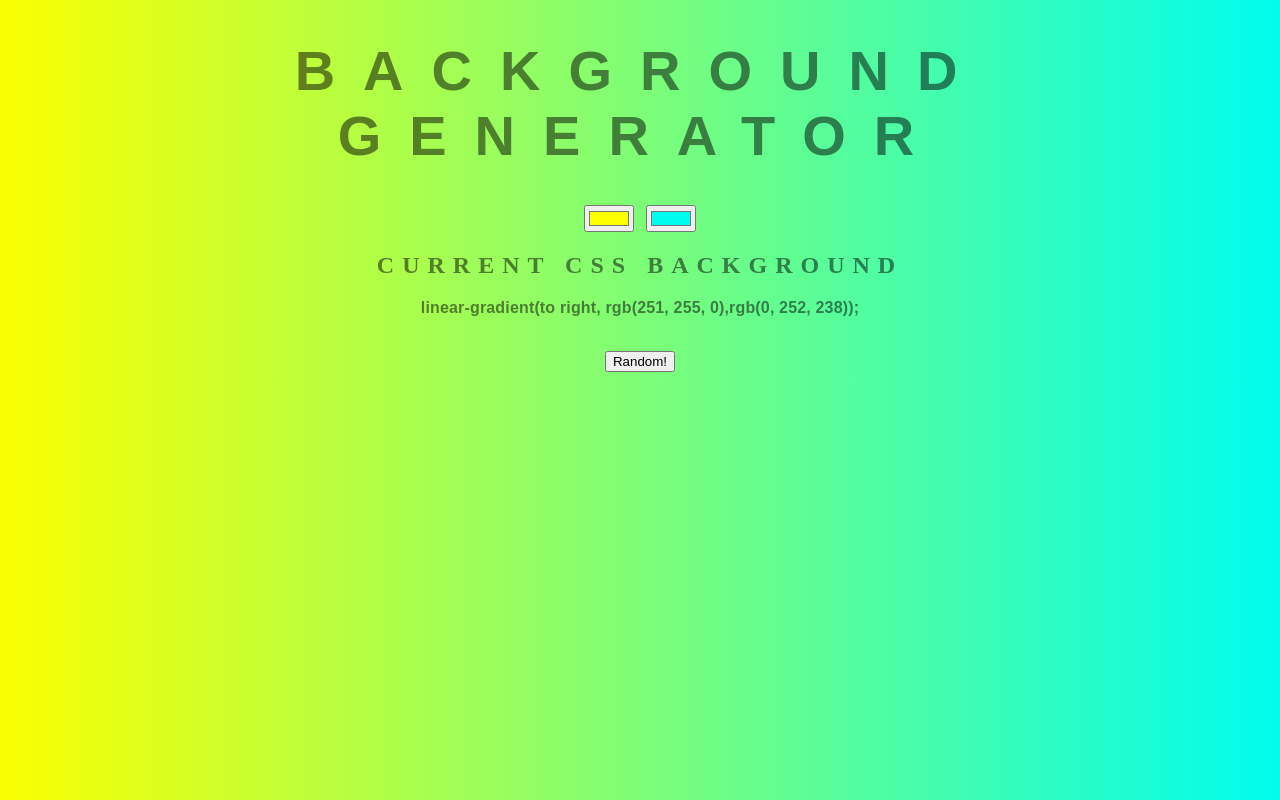
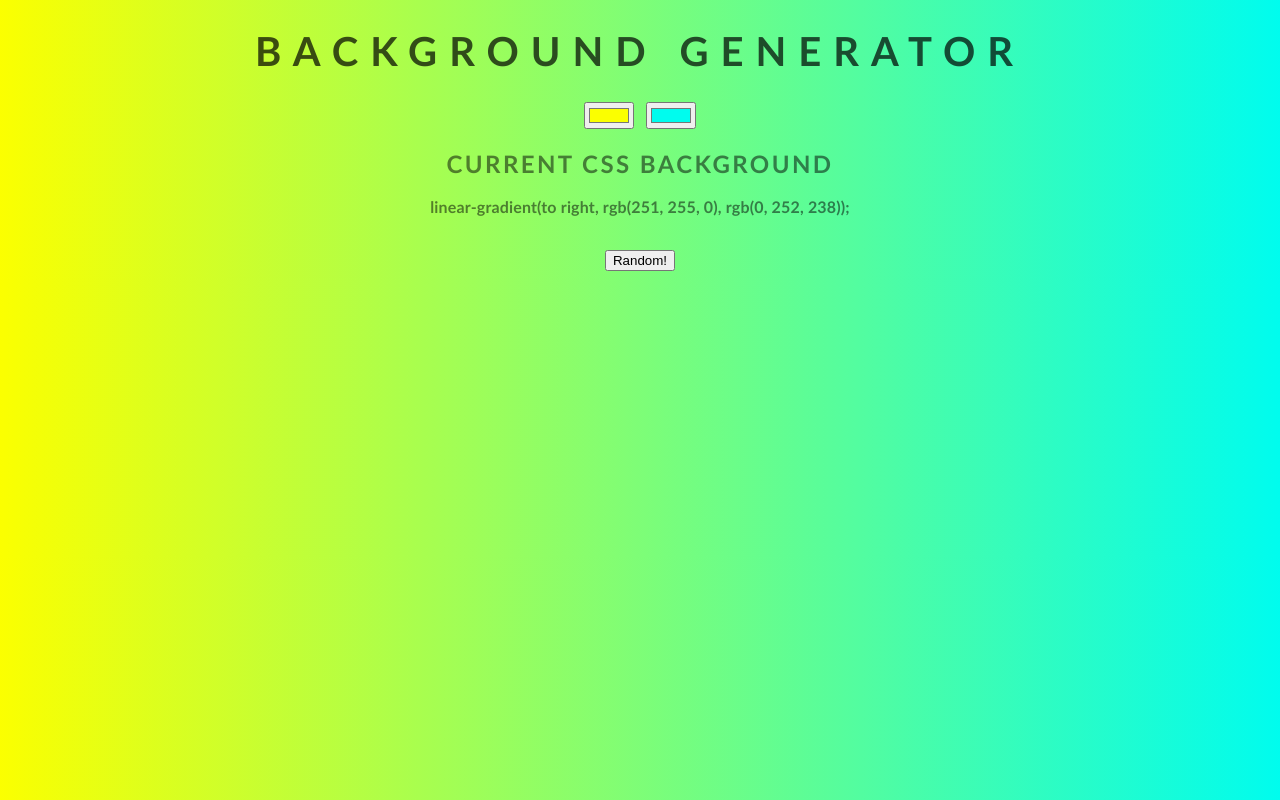
Before and after one commit to tabbathacrouch/backgroundGenerator, a website: page index.html in a window 1280 px wide. Drawn offline with Linux system fonts and the light colour scheme.

Commit message:
minor css changes

```diff
--- a/style.css
+++ b/style.css
@@ -1,24 +1,33 @@
 body {
-	font: 'Raleway', sans-serif;
+	font: 'Calibri', sans-serif;
     color: rgba(0,0,0,.5);
     text-align: center;
     text-transform: uppercase;
     letter-spacing: .5em;
     top: 15%;
-	background: linear-gradient(to right, #fbff00,#00fcee); /* Standard syntax */
+	background: linear-gradient(to right, #fbff00,#00fcee);
 }
 
 h1 {
-    font: 600 3.5em 'Raleway', sans-serif;
+    font: 600 2.5em 'Calibri', sans-serif;
+    color: rgba(0,0,0,.7);
+    text-align: center;
+    text-transform: uppercase;
+    letter-spacing: .3em;
+    width: 100%;
+}
+
+h2 {
+    font: 600 1.5em 'Calibri', sans-serif;
     color: rgba(0,0,0,.5);
     text-align: center;
     text-transform: uppercase;
-    letter-spacing: .5em;
+    letter-spacing: .1em;
     width: 100%;
 }
 
 h3 {
-	font: 900 1em 'Raleway', sans-serif;
+	font: 900 1em 'Calibri', sans-serif;
     color: rgba(0,0,0,.5);
     text-align: center;
     text-transform: none;
```
Also changed, not shown: index.html (+1 -1 lines).
